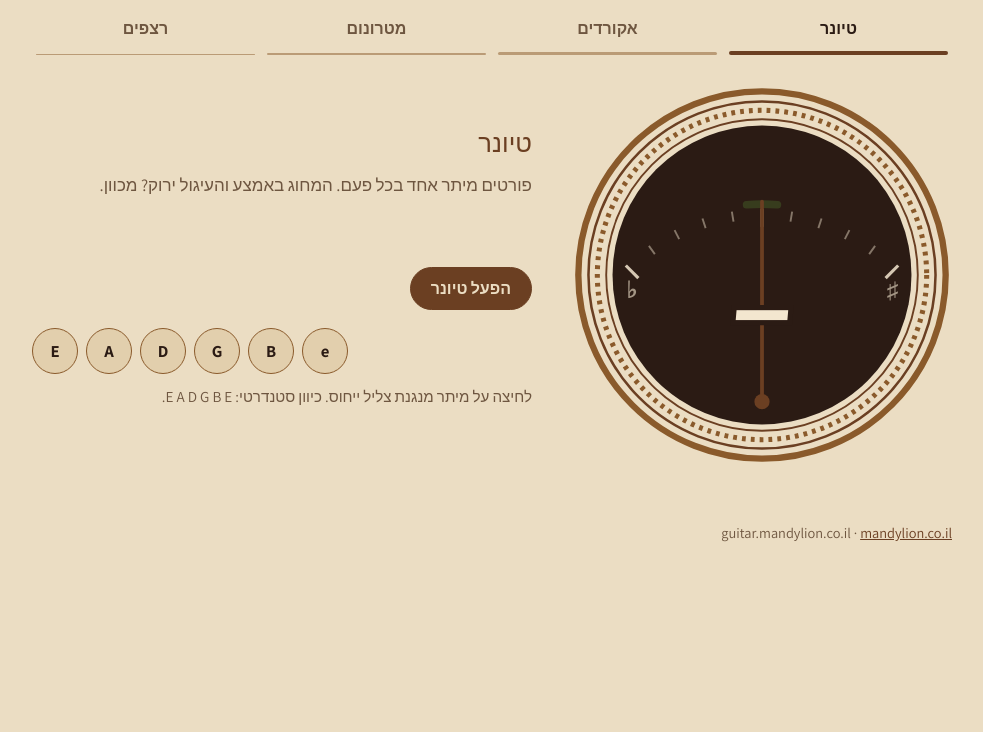
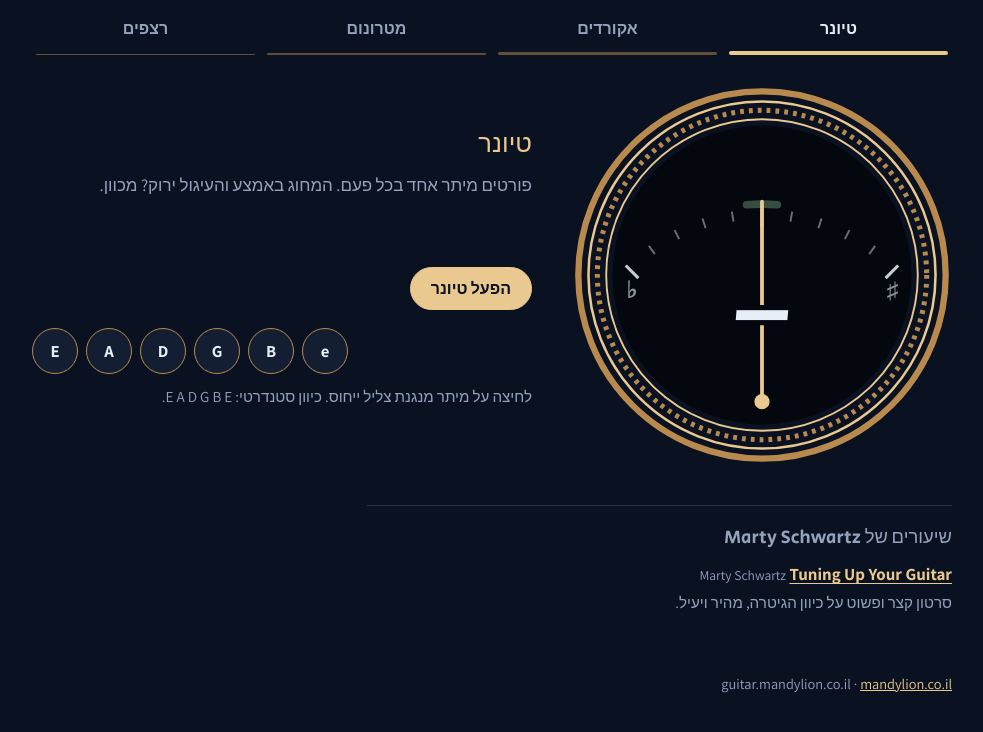
Before and after one commit to Mandyluoin77/guitar, a plain HTML site: page index.html in a window 1280 px wide. Shown: the part 120-852 px from the top of the page, without its empty margins (148-1131 px from the left). Before the commit the page ends 800 px from the top, so only its background shows below. Drawn offline with Linux system fonts and the light colour scheme.

Commit message:
Update index.html

```diff
--- a/index.html
+++ b/index.html
@@ -11,37 +11,21 @@
 <link href="https://fonts.googleapis.com/css2?family=Assistant:wght@400;600;700&family=Secular+One&display=swap" rel="stylesheet">
 <style>
 :root{
-  --wood:#2B1B14;      /* rosewood */
-  --wood-2:#36231A;
-  --spruce:#E9C98F;    /* spruce top */
+  --wood:#0A1120;      /* blue-black background */
+  --wood-2:#131E33;    /* cards and fields */
+  --spruce:#E9C98F;    /* spruce gold accent */
   --bronze:#B98A4E;    /* phosphor-bronze strings */
-  --ink:#F3E6CF;
-  --muted:#BFA88A;
-  --hole:#140C08;
-  --hole-ink:#F3E6CF;
-  --ok:#9BC27A;
-  --warn:#E58A5C;
-  --line:rgba(233,201,143,.22);
+  --ink:#E8EEF7;
+  --muted:#93A3BC;
+  --hole:#04070D;
+  --hole-ink:#E8EEF7;
+  --ok:#8FD19E;
+  --warn:#F0905F;
+  --line:rgba(147,163,188,.22);
   color-scheme:dark;
   box-sizing:border-box;
   padding-top:env(safe-area-inset-top,0px);
   padding-bottom:env(safe-area-inset-bottom,0px);
-}
-@media (prefers-color-scheme: light){
-  :root:not([data-theme="dark"]){
-    --wood:#EBDDC3;
-    --wood-2:#E2CFAD;
-    --spruce:#6B3F22;
-    --bronze:#8A5A2B;
-    --ink:#2B1B14;
-    --muted:#6E5640;
-    --hole:#2B1B14;
-    --hole-ink:#F3E6CF;
-    --ok:#4E7A2E;
-    --warn:#B4472A;
-    --line:rgba(43,27,20,.18);
-    color-scheme:light;
-  }
 }
 *,*::before,*::after{box-sizing:inherit}
 html,body{margin:0}
@@ -190,6 +174,14 @@ label.field{display:flex;flex-direction:column;gap:6px;font-weight:600;color:var
 .seq{display:grid;grid-template-columns:repeat(auto-fill,minmax(128px,1fr));gap:12px;direction:ltr}
 .seq .card{direction:rtl}
 
+.lessons{margin-top:40px;padding-top:18px;border-top:1px solid var(--line);max-width:70ch}
+.lessons h3{font:400 1.15rem 'Secular One','Assistant',sans-serif;color:var(--muted);margin:0 0 10px}
+.lessons ul{list-style:none;margin:0;padding:0;display:grid;gap:12px}
+.lessons a{color:var(--spruce);font-weight:700;text-decoration-thickness:1px;text-underline-offset:3px}
+.lessons a:hover{text-decoration-thickness:2px}
+.lessons .src{color:var(--muted);font-size:.85rem}
+.lessons .why{color:var(--muted);font-size:.95rem}
+
 footer{margin-top:56px;color:var(--muted);font-size:.9rem}
 footer a{color:var(--spruce)}
 
@@ -252,6 +244,12 @@ footer a{color:var(--spruce)}
           <p id="tStatus" class="hint" style="margin:0"></p>
         </div>
       </div>
+      <aside class="lessons">
+        <h3>שיעורים של Marty Schwartz</h3>
+        <ul>
+        <li><a href="https://daddario.com/the-lesson-room/guitar/electric-guitar/play/beginner/lesson-2-tuning-up-your-guitar" target="_blank" rel="noopener"><bdi>Tuning Up Your Guitar</bdi></a> <span class="src">Marty Schwartz</span><br><span class="why">סרטון קצר ופשוט על כיוון הגיטרה, מהיר ויעיל.</span></li>
+        </ul>
+      </aside>
     </section>
 
     <!-- CHORDS -->
@@ -260,6 +258,13 @@ footer a{color:var(--spruce)}
       <p class="lead">בוחרים תו בסיס ומקבלים את כל הסוגים. לחיצה על אקורד מנגנת אותו.</p>
       <div class="roots" dir="ltr" id="roots"></div>
       <div class="grid" id="chordGrid"></div>
+      <aside class="lessons">
+        <h3>שיעורים של Marty Schwartz</h3>
+        <ul>
+        <li><a href="https://www.daddario.com/blogs/guitar/your-first-guitar-lesson" target="_blank" rel="noopener"><bdi>Your First Guitar Lesson</bdi></a> <span class="src">Marty Schwartz</span><br><span class="why">חלקי הגיטרה, פריטה, ואקורדי Em ו־Asus2 מצורת יד אחת.</span></li>
+        <li><a href="https://www.daddario.com/the-lesson-room/guitar/acoustic-guitar/play/beginner/lesson-18-the-f-major-chord" target="_blank" rel="noopener"><bdi>The F Major Chord</bdi></a> <span class="src">Marty Schwartz</span><br><span class="why">אקורד ה־barre הראשון: F, גם בגרסה בלי barre, ומעבר נקי בין F ל־C.</span></li>
+        </ul>
+      </aside>
     </section>
 
     <!-- METRONOME -->
@@ -290,6 +295,13 @@ footer a{color:var(--spruce)}
           </label>
         </div>
       </div>
+      <aside class="lessons">
+        <h3>שיעורים של Marty Schwartz</h3>
+        <ul>
+        <li><a href="https://www.daddario.com/the-lesson-room/guitar/electric-guitar/play/beginner/lesson-17-beginner-strumming-patterns" target="_blank" rel="noopener"><bdi>Beginner Strumming Patterns</bdi></a> <span class="src">Marty Schwartz</span><br><span class="why">חמשת דפוסי הפריטה הנפוצים למתחילים. מצוין לתרגל עם המטרונום.</span></li>
+        <li><a href="https://www.daddario.com/blogs/guitar/acoustic-guitar-strumming-patterns-pt-2" target="_blank" rel="noopener"><bdi>Strumming Patterns Pt. 2</bdi></a> <span class="src">Marty Schwartz</span><br><span class="why">פריטה מתחלפת, אחיזת מפרט ומעברים חלקים בין אקורדים.</span></li>
+        </ul>
+      </aside>
     </section>
 
     <!-- PROGRESSIONS -->
@@ -315,6 +327,12 @@ footer a{color:var(--spruce)}
         <div class="seq" id="pSeq"></div>
         <p id="pExplain"></p>
       </div>
+      <aside class="lessons">
+        <h3>שיעורים של Marty Schwartz</h3>
+        <ul>
+        <li><a href="https://www.daddario.com/blogs/guitar/playing-the-blues" target="_blank" rel="noopener"><bdi>Playing the Blues</bdi></a> <span class="src">Marty Schwartz</span><br><span class="why">יסודות הבלוז, בהתאמה לסגנון הבלוז במחולל.</span></li>
+        </ul>
+      </aside>
     </section>
   </main>
 
```
